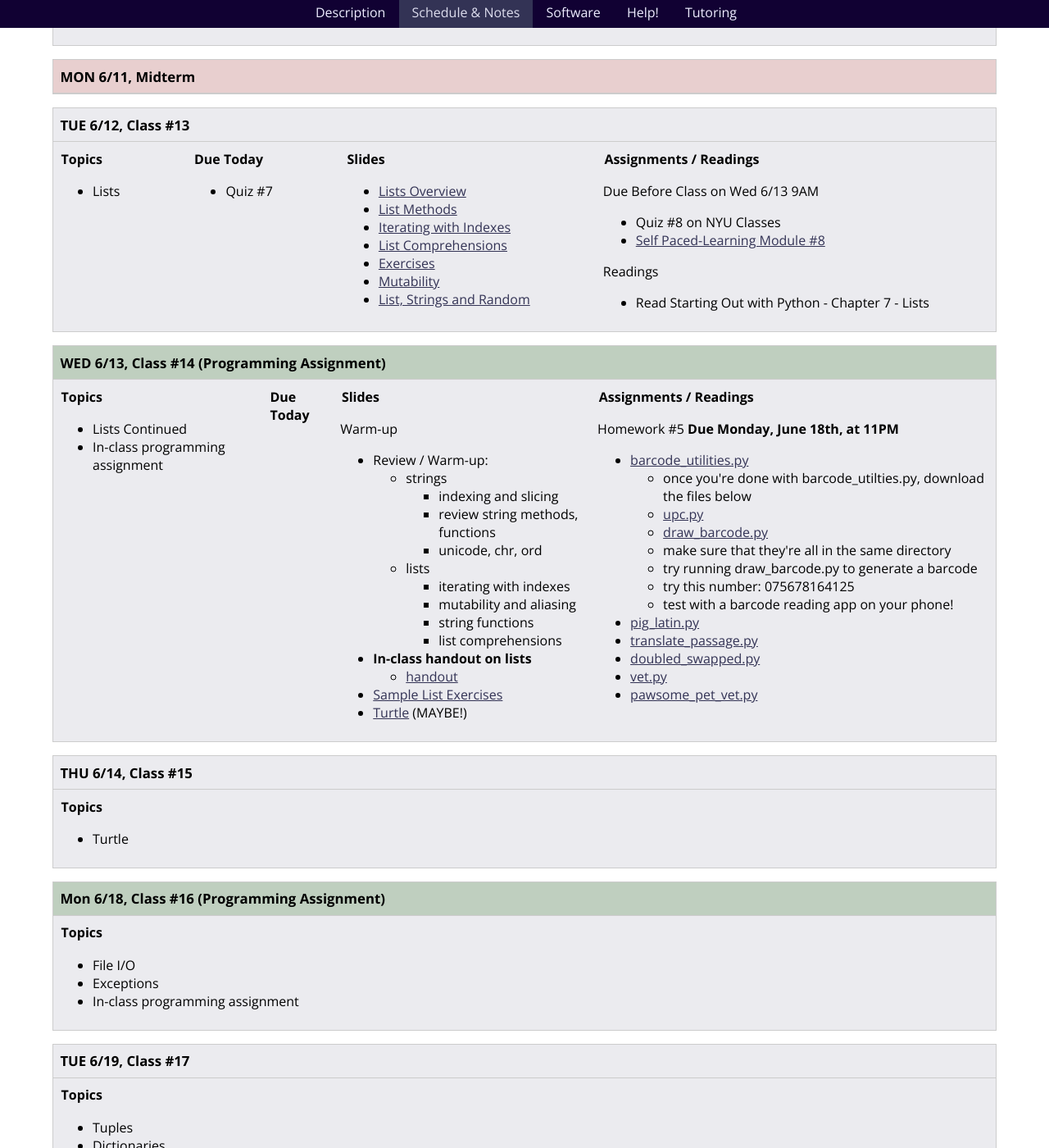
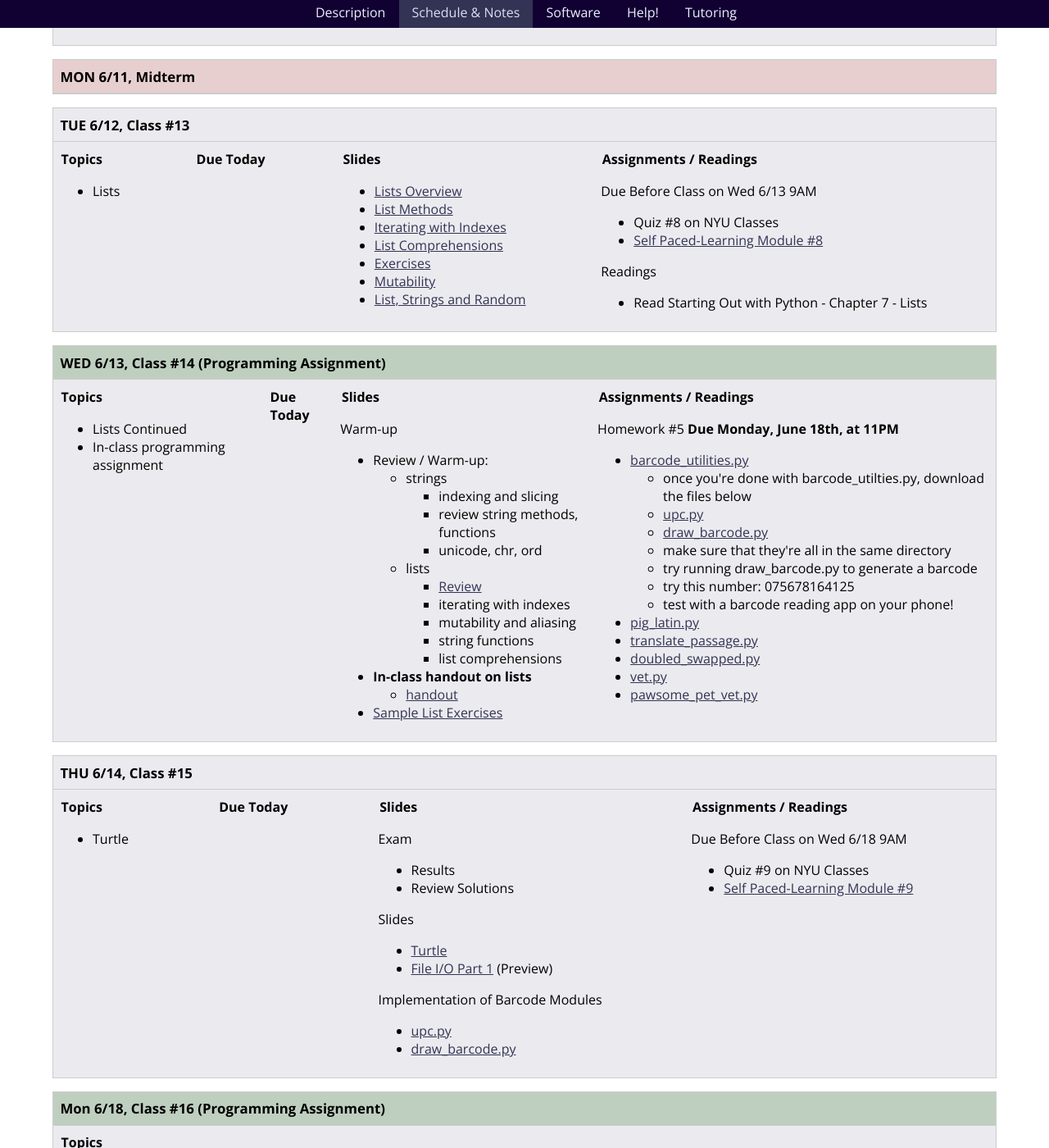
Before and after one commit to foureyes/csci-ua.0002-summer2018-001, a Jekyll site: the page built from schedule.markdown, in a window 1280 px wide and 1400 px high, scrolled down 5632 px. Shown: the whole window at 82% size. Built offline with Jekyll 4.4.1, drawn with Linux system fonts in a browser that asks for light colours; nearby versions of some CDN libraries; library files that are not in the unit come from our copies.

Commit message:
update next 5 classes

```diff
--- a/_includes/classes/class-13.markdown
+++ b/_includes/classes/class-13.markdown
@@ -1,11 +1,5 @@
 <article class="due" markdown="block">
 ####  Due Today
-
-* Quiz #7
-
-<!--
-* Homework
--->
 
 </article>
 
--- a/_includes/classes/class-14.markdown
+++ b/_includes/classes/class-14.markdown
@@ -15,6 +15,7 @@ Warm-up
 		* review string methods, functions
 		* unicode, chr, ord
 	* lists
+        * [Review](classes/17/lists_review.html)
 		* iterating with indexes
 		* mutability and aliasing
 		* string functions
@@ -22,7 +23,6 @@ Warm-up
 * __In-class handout on lists__
     * [handout](resources/handouts/in-class/lists.pdf)
 * [Sample List Exercises](classes/18/lists_warmup.html)
-* [Turtle](classes/21/turtle.html) (MAYBE!)
 
 </article>
 
--- a/_includes/classes/class-15.markdown
+++ b/_includes/classes/class-15.markdown
@@ -12,6 +12,20 @@
 <article class="slides" markdown="block">
 ####  Slides
 
+Exam
+
+* Results
+* Review Solutions
+
+Slides
+
+* [Turtle](classes/21/turtle.html)
+* [File I/O Part 1](classes/23/files.html) (Preview)
+
+Implementation of Barcode Modules
+
+* [upc.py](homework/hw06/upc.py)
+* [draw_barcode.py](homework/hw06/draw_barcode.py)
 
 <!--
 * [Slides](classes/01/intro.html)
@@ -32,4 +46,9 @@ Assignments
 
 1. [questions.py](homework/hw01/questions.py) - 9 points
 -->
+Due Before Class on Wed 6/18 9AM
+
+* Quiz #9 on NYU Classes
+* [Self Paced-Learning Module #9](http://cs.nyu.edu/elearning/CSCI_UA_0002/module09.php)
+
 </article>
--- a/_includes/classes/class-17.markdown
+++ b/_includes/classes/class-17.markdown
@@ -1,6 +1,7 @@
 <article class="due" markdown="block">
 ####  Due Today
 
+* Quiz / Module #8 (Lists)
 
 </article>
 
--- a/schedule.markdown
+++ b/schedule.markdown
@@ -264,7 +264,7 @@ Schedule & Notes
 
 * Turtle
 
-</article> {% comment %}{% include classes/class-15.markdown %}{% endcomment %} </div> </section>
+</article> {% include classes/class-15.markdown %}</div> </section>
 
 <a name="class16"></a><!---------- start --------------->
 
```
Also changed, not shown: other parts of _includes/classes/class-15.markdown (+1 -1 lines), _includes/classes/class-16.markdown (+4 -6 lines), 1 other file.
